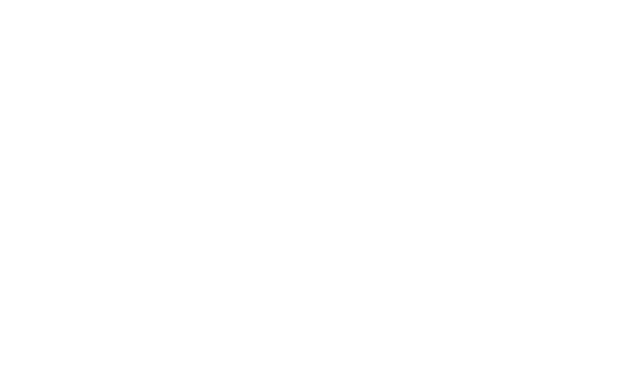
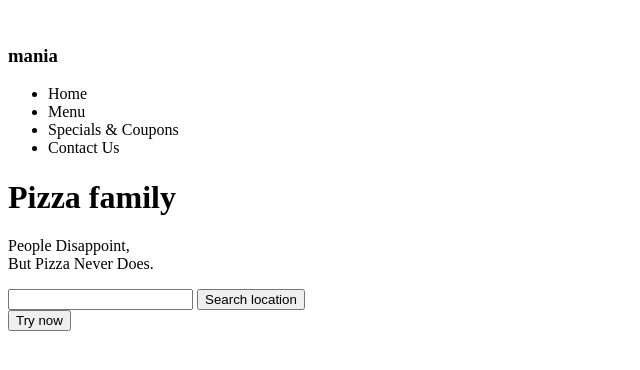
Before and after one commit to AnastasiiaPiatak/Pizza-Project, a plain HTML site: page index.html in a window 1280 px wide. Shown: the whole page, without its empty margins (0-640 px from the left). Drawn offline with Linux system fonts and the light colour scheme.

Commit message:
Added the home page html template

```diff
--- a/index.html
+++ b/index.html
@@ -1,16 +1,41 @@
 <!DOCTYPE html>
 <html lang="en">
-<head>
-    <meta charset="UTF-8">
-    <meta http-equiv="X-UA-Compatible" content="IE=edge">
-    <meta name="viewport" content="width=device-width, initial-scale=1.0">
+  <head>
+    <meta charset="UTF-8" />
+    <meta http-equiv="X-UA-Compatible" content="IE=edge" />
+    <meta name="viewport" content="width=device-width, initial-scale=1.0" />
     <title>Pizza Project</title>
-    <link rel="stylesheet" href="style/style.css">
-</head>
-<body>
-
-
+    <link rel="stylesheet" href="style/style.css" />
+  </head>
+  <body>
+    <!-- HOME -->
+    <div>
+      <nav class="home__nav">
+        <img src="" alt="">
+        <h3>mania</h3>
+        <ul>
+          <li>Home</li>
+          <li>Menu</li>
+          <li>Specials & Coupons</li>
+          <li>Contact Us</li>
+        </ul>
+      </nav>
+      <div class="home__info">
+        <h1>Pizza family</h1>
+        <p>
+          People Disappoint,
+          <br />
+        But Pizza Never Does.
+        </p>
+        <div>
+          <input type="text" />
+          <input type="button" value="Search location" />
+        </div>
+        <button>Try now</button>
+      </div>
+      <div class="home__img"></div>
+    </div>
 
     <script src="src/main.js"></script>
-</body>
+  </body>
 </html>
```
